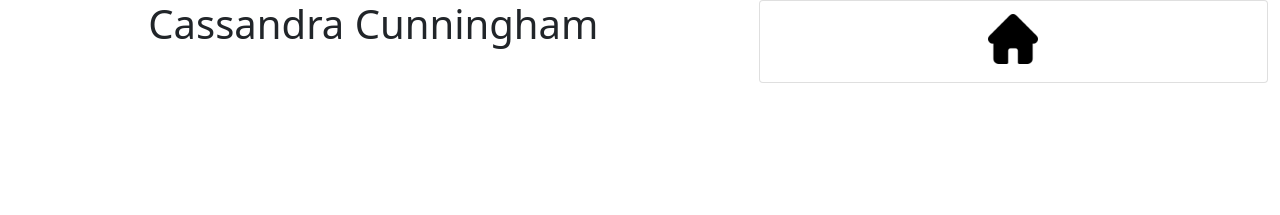
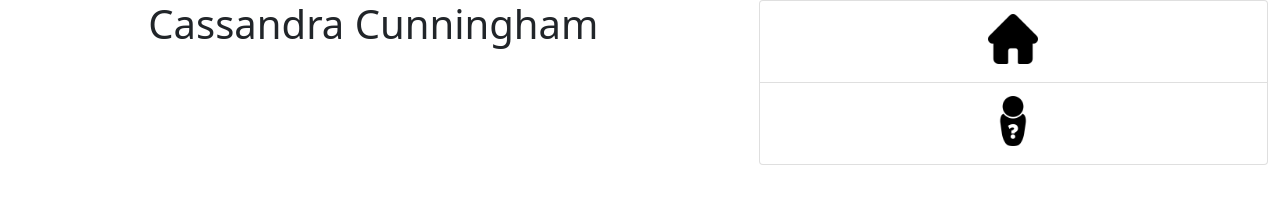
Before and after one commit to cmcunningham27/Professional-Portfolio, a React (Create React App) app: page / in a window 1280 px wide. Shown: the top 215 px of the page. Built offline with nearby package versions, Linux system fonts and the light colour scheme.

Commit message:
added list item for about me icon

```diff
--- a/src/components/Nav/index.js
+++ b/src/components/Nav/index.js
@@ -1,5 +1,6 @@
 import React from 'react';
 import home from '../../assets/images/home.png';
+import about from '../../assets/images/about-me.png';
 import './style.css';
 
 const Nav = () => {
@@ -11,6 +12,12 @@ const Nav = () => {
                     <p className="hidden">Home</p>
                 </a>
             </li>
+            <li className='list-group-item'>
+                <a className="icons" href="#about-me">
+                    <img className="aboutme" src={about} alt="Faceless and armless upper torso with question mark on stomach black icon" />
+                    <p className="hidden">About Me</p>
+                </a>
+            </li>
         </ul>
     )
 };
```
Also changed, not shown: src/assets/images/about-me.png (added).
